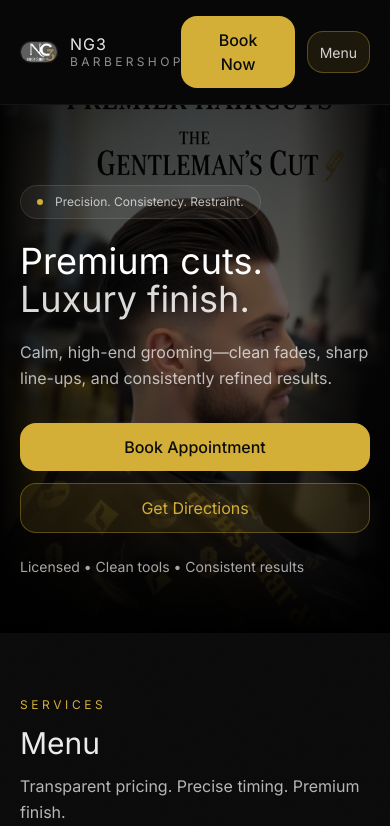
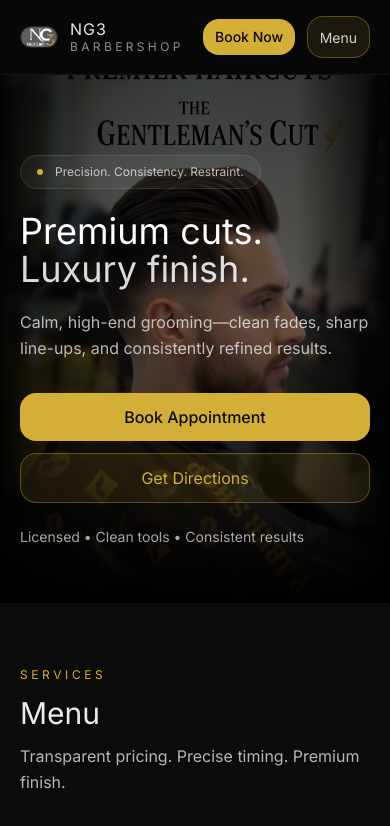
Before and after one commit to YousifA95/ng3-barbershop, a Next.js app: page / in a window 390 px wide. Shown: the top 826 px of the page. Built offline with nearby package versions, Linux system fonts and the light colour scheme.

Commit message:
fixed book nav button mobile view make it smaller.

```diff
--- a/src/app/page.tsx
+++ b/src/app/page.tsx
@@ -120,7 +120,7 @@ export default function HomePage() {
 
             <MagneticLink
               href="#appointments"
-              className="btn btn-primary"
+              className="btn btn-primary px-3 py-2 text-sm md:px-5 md:py-3 md:text-base"
               ariaLabel="Book now"
             >
               Book Now
```
